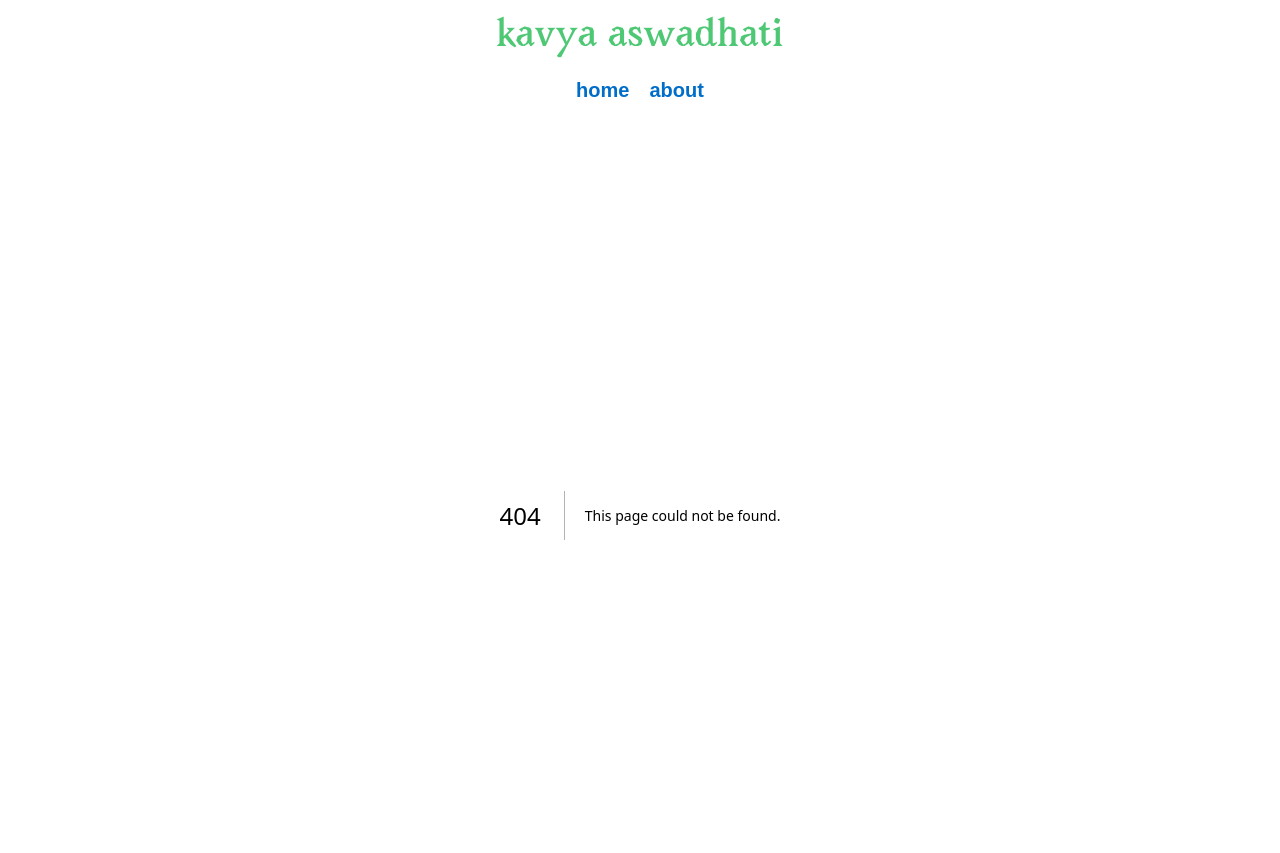
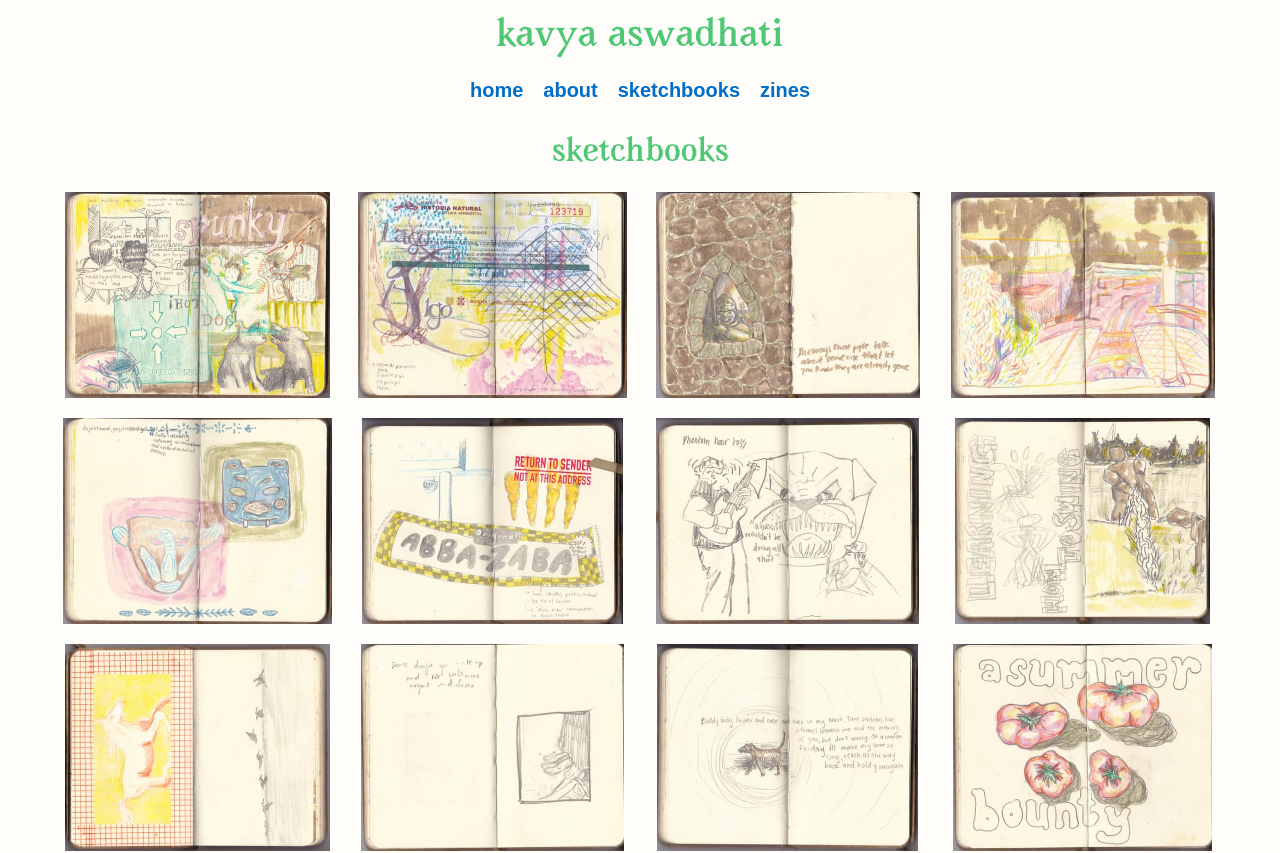
Before and after one commit to kavyaaswadhati/kavyaaswadhati.github.io, a Next.js app: page /pages/sketchbooks in a window 1280 px wide. Before the commit this address had no page. Shown: the top 853 px of the page. Built offline with nearby package versions, Linux system fonts and the light colour scheme.

Commit message:
Organize portfolio pages

```diff
--- a/app/about/page.tsx
+++ b/app/about/page.tsx
@@ -1,29 +1,5 @@
-export const metadata = {
-  title: 'About Kavya Aswadhati',
-};
+import { redirect } from 'next/navigation';
 
 export default function About() {
-  return (
-    <main className="mx-auto mt-12 max-w-3xl px-5 text-center">
-      <h1 className="font-[Avara] text-3xl font-normal text-[var(--accent)]">about me</h1>
-      <p className="mt-5 text-xl leading-relaxed text-[#555]">
-        my name is kavya ~ i&apos;m a non-binary artist living in sf. i love to draw, volunteer at
-        the marine mammal center, and swim! you can find me on the apps here:
-      </p>
-      <nav aria-label="Social links" className="mt-4 flex justify-center gap-5 text-xl font-bold">
-        <a
-          className="text-[var(--link)] no-underline hover:text-[#004f91]"
-          href="https://www.instagram.com/thakku.bakka/?hl=en"
-        >
-          ig
-        </a>
-        <a
-          className="text-[var(--link)] no-underline hover:text-[#004f91]"
-          href="https://twitter.com/thakku_bakka?s=11&t=wHSfLlEbLPLwsmYtD1G5pQ"
-        >
-          twitter
-        </a>
-      </nav>
-    </main>
-  );
+  redirect('/pages/about');
 }
--- a/app/layout.tsx
+++ b/app/layout.tsx
@@ -1,6 +1,6 @@
 import type { Metadata } from 'next';
 import Link from 'next/link';
-import './globals.css';
+import '@/styles/globals.css';
 
 export const metadata: Metadata = {
   title: 'Kavya Aswadhati',
@@ -31,9 +31,21 @@ export default function RootLayout({
             </Link>
             <Link
               className="text-[var(--link)] no-underline hover:text-[#004f91]"
-              href="/about"
+              href="/pages/about"
             >
               about
+            </Link>
+            <Link
+              className="text-[var(--link)] no-underline hover:text-[#004f91]"
+              href="/pages/sketchbooks"
+            >
+              sketchbooks
+            </Link>
+            <Link
+              className="text-[var(--link)] no-underline hover:text-[#004f91]"
+              href="/pages/zines"
+            >
+              zines
             </Link>
           </nav>
         </header>
--- /dev/null
+++ b/app/pages/about/page.tsx
@@ -0,0 +1,29 @@
+export const metadata = {
+  title: 'About Kavya Aswadhati',
+};
+
+export default function About() {
+  return (
+    <main className="mx-auto mt-12 max-w-3xl px-5 text-center">
+      <h1 className="font-[Avara] text-3xl font-normal text-[var(--accent)]">about me</h1>
+      <p className="mt-5 text-xl leading-relaxed text-[#555]">
+        my name is kavya ~ i&apos;m a non-binary artist living in sf. i love to draw, volunteer at
+        the marine mammal center, and swim! you can find me on the apps here:
+      </p>
+      <nav aria-label="Social links" className="mt-4 flex justify-center gap-5 text-xl font-bold">
+        <a
+          className="text-[var(--link)] no-underline hover:text-[#004f91]"
+          href="https://www.instagram.com/thakku.bakka/?hl=en"
+        >
+          ig
+        </a>
+        <a
+          className="text-[var(--link)] no-underline hover:text-[#004f91]"
+          href="https://twitter.com/thakku_bakka?s=11&t=wHSfLlEbLPLwsmYtD1G5pQ"
+        >
+          twitter
+        </a>
+      </nav>
+    </main>
+  );
+}
--- /dev/null
+++ b/app/pages/sketchbooks/page.tsx
@@ -0,0 +1,16 @@
+import ProjectTabs from '@/components/ProjectTabs';
+
+export const metadata = {
+  title: 'Sketchbooks | Kavya Aswadhati',
+};
+
+export default function Sketchbooks() {
+  return (
+    <main>
+      <h1 className="mt-5 text-center font-[Avara] text-3xl font-normal text-[var(--accent)]">
+        sketchbooks
+      </h1>
+      <ProjectTabs sectionId="sketchbooks" showTabs={false} />
+    </main>
+  );
+}
--- /dev/null
+++ b/app/pages/zines/northern-elephant-seals/page.tsx
@@ -0,0 +1,13 @@
+import ProjectTabs from '@/components/ProjectTabs';
+
+export const metadata = {
+  title: 'Northern Elephant Seals | Kavya Aswadhati',
+};
+
+export default function NorthernElephantSeals() {
+  return (
+    <main>
+      <ProjectTabs sectionId="zines" groupSlug="northern-elephant-seals" showTabs={false} />
+    </main>
+  );
+}
--- /dev/null
+++ b/app/pages/zines/page.tsx
@@ -0,0 +1,23 @@
+import Link from 'next/link';
+import ProjectTabs from '@/components/ProjectTabs';
+
+export const metadata = {
+  title: 'Zines | Kavya Aswadhati',
+};
+
+export default function Zines() {
+  return (
+    <main>
+      <div className="mx-auto mt-5 max-w-[1200px] px-5 text-center">
+        <h1 className="font-[Avara] text-3xl font-normal text-[var(--accent)]">zines</h1>
+        <Link
+          className="mt-2 inline-block text-lg font-bold text-[var(--link)] no-underline hover:text-[#004f91]"
+          href="/pages/zines/northern-elephant-seals"
+        >
+          northern elephant seals
+        </Link>
+      </div>
+      <ProjectTabs sectionId="zines" showTabs={false} />
+    </main>
+  );
+}
--- a/components/ProjectTabs.tsx
+++ b/components/ProjectTabs.tsx
@@ -9,17 +9,30 @@ const HTMLFlipBook = dynamic(() => import('react-pageflip'), {
   ssr: false,
 });
 
-export default function ProjectTabs() {
-  const [activeSectionId, setActiveSectionId] = useState(projectSections[0].id);
+type ProjectTabsProps = {
+  sectionId?: (typeof projectSections)[number]['id'];
+  groupSlug?: string;
+  showTabs?: boolean;
+};
+
+export default function ProjectTabs({ sectionId, groupSlug, showTabs = true }: ProjectTabsProps) {
+  const [activeSectionId, setActiveSectionId] = useState(sectionId ?? projectSections[0].id);
   const [activeImageIndex, setActiveImageIndex] = useState<number | null>(null);
 
   const activeSection = useMemo(
     () => projectSections.find((section) => section.id === activeSectionId) ?? projectSections[0],
     [activeSectionId],
   );
+  const activeGroups = useMemo(
+    () =>
+      groupSlug
+        ? activeSection.groups.filter((group) => group.slug === groupSlug)
+        : activeSection.groups,
+    [activeSection.groups, groupSlug],
+  );
   const activeImages = useMemo(
-    () => activeSection.groups.flatMap((group) => group.images),
-    [activeSection],
+    () => activeGroups.flatMap((group) => group.images),
+    [activeGroups],
   );
   const activeImage = activeImageIndex === null ? null : activeImages[activeImageIndex] ?? null;
 
@@ -69,6 +82,7 @@ export default function ProjectTabs() {
 
   return (
     <>
+      {showTabs && (
         <div className="mx-auto mt-5 flex max-w-[1200px] justify-center gap-2 px-5" role="tablist">
           {projectSections.map((section) => (
             <button
@@ -88,6 +102,7 @@ export default function ProjectTabs() {
             </button>
           ))}
         </div>
+      )}
 
       <section
         id={`${activeSection.id}-panel`}
@@ -96,7 +111,7 @@ export default function ProjectTabs() {
         className="mx-auto grid max-w-[1200px] grid-cols-1 gap-5 px-5 py-5 sm:grid-cols-2 lg:grid-cols-3 xl:grid-cols-4"
       >
         {activeImages.length > 0 ? (
-          activeSection.groups.map((group) => (
+          activeGroups.map((group) => (
             <ProjectGroupView
               key={group.title ?? activeSection.id}
               group={group}
--- a/data/projects.ts
+++ b/data/projects.ts
@@ -6,6 +6,7 @@ export type ProjectImage = {
 };
 
 export type ProjectGroup = {
+  slug?: string;
   title?: string;
   layout?: 'gallery' | 'flipbook';
   description?: string;
@@ -97,6 +98,7 @@ export const projectSections: ProjectSection[] = [
     label: 'zines',
     groups: [
       {
+        slug: 'northern-elephant-seals',
         title: 'northern elephant seals',
         layout: 'flipbook',
         description: '',
```
Also changed, not shown: styles/globals.css (renamed from app/globals.css). Lines whose indentation alone changed are shown as unchanged.
